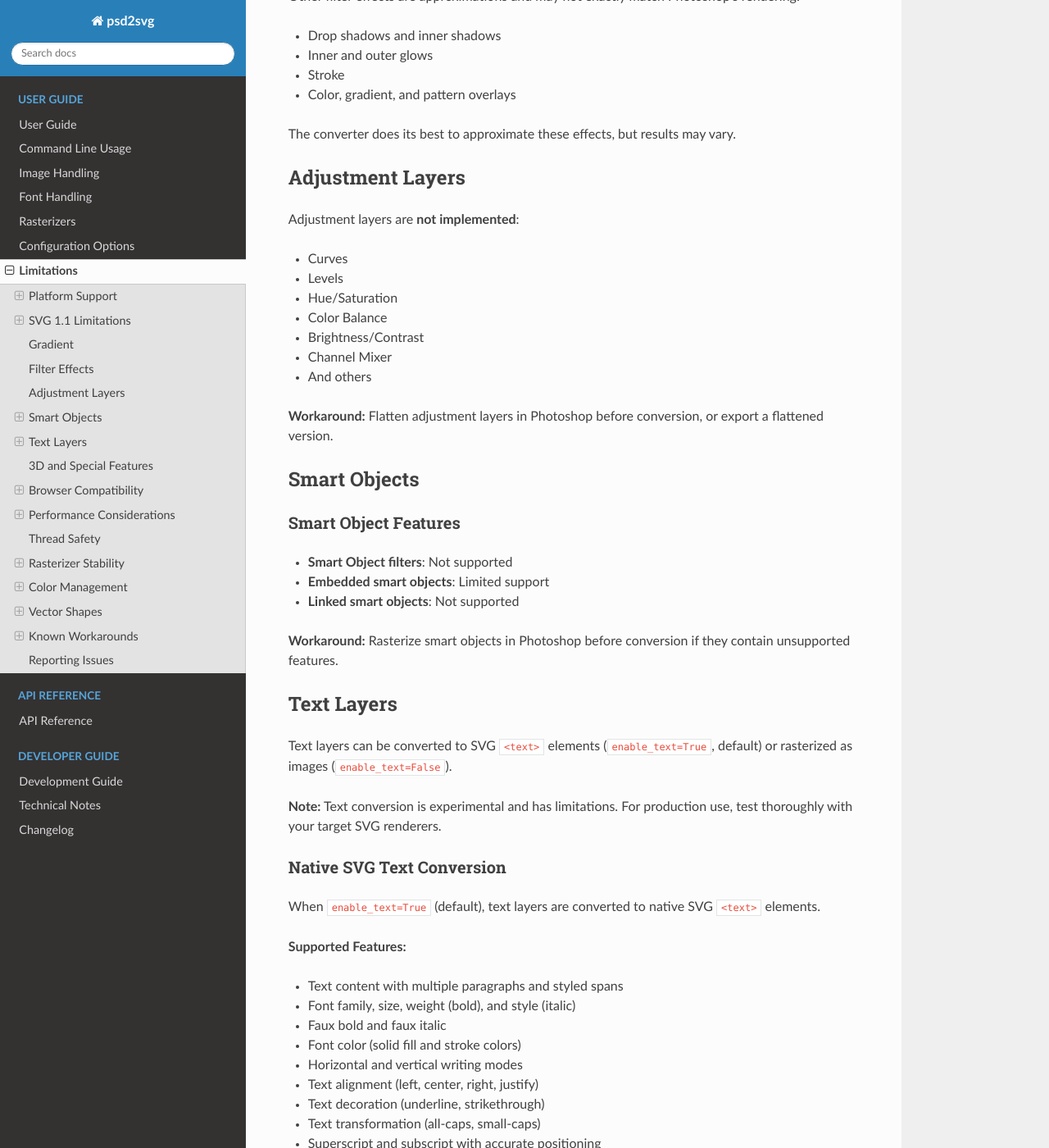
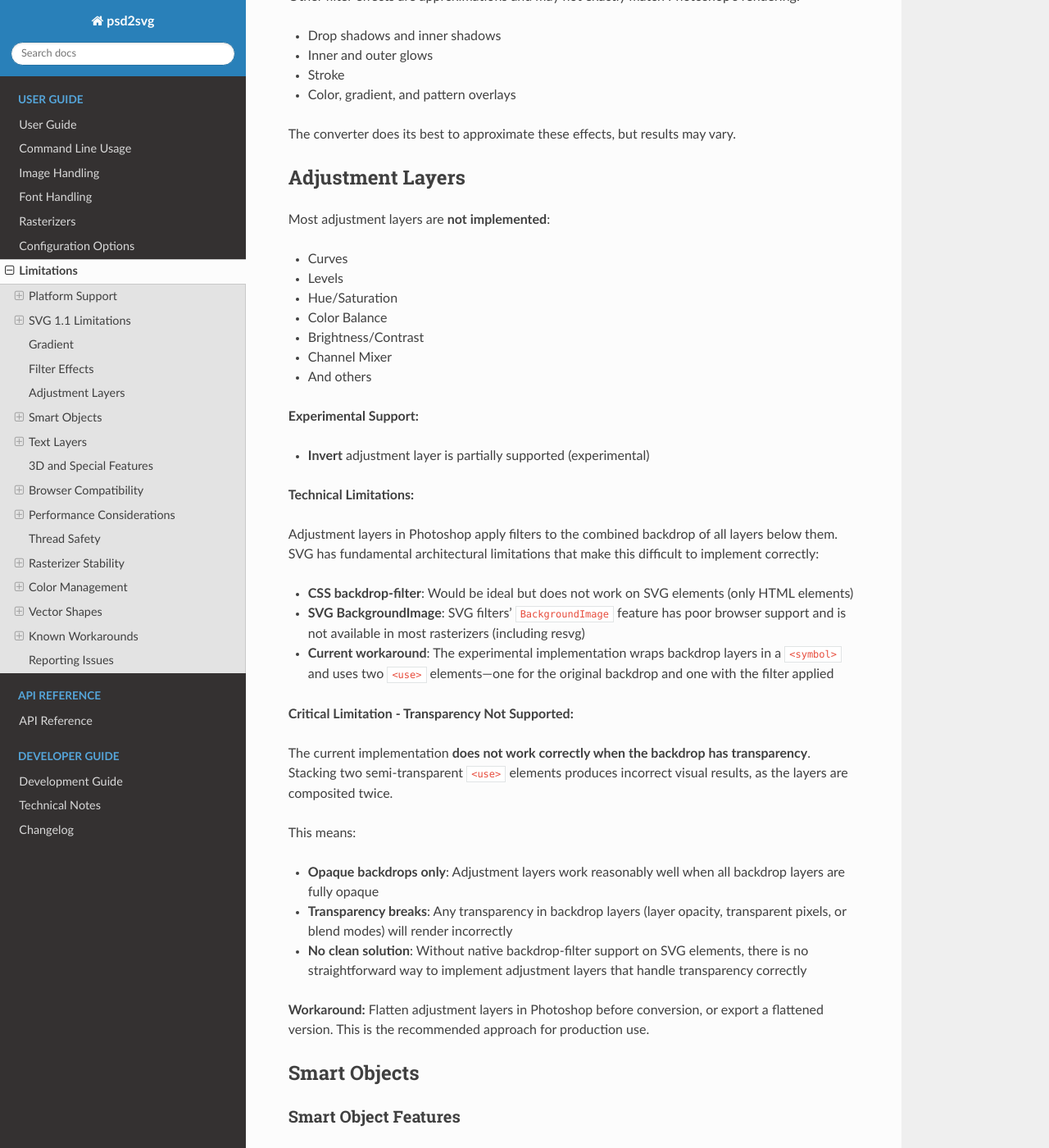
Before and after one commit to kyamagu/psd2svg, a Sphinx documentation site: the page built from docs/limitations.rst, in a window 1280 px wide and 1400 px high, scrolled down 2206 px. Shown: the whole window at 82% size. Built offline with Sphinx 7.4.7 and the Read the Docs theme 3.1.0, drawn with Linux system fonts in a browser that asks for light colours.

Commit message:
Document adjustment layer transparency limitations
Add detailed explanation of why adjustment layers don't work correctly
with transparency in SVG. Clarifies the architectural limitations:
- CSS backdrop-filter doesn't work on SVG elements
- SVG BackgroundImage has poor support in renderers
- Current double-use workaround causes incorrect compositing with transparency

This helps set user expectations and explains why flattening adjustment
layers is the recommended approach for production use.

🤖 Generated with [Claude Code](https://claude.com/claude-code)

Co-Authored-By: Claude <noreply@anthropic.com>

```diff
--- a/docs/limitations.rst
+++ b/docs/limitations.rst
@@ -94,7 +94,7 @@ The converter does its best to approximate these effects, but results may vary.
 Adjustment Layers
 -----------------
 
-Adjustment layers are **not implemented**:
+Most adjustment layers are **not implemented**:
 
 * Curves
 * Levels
@@ -104,7 +104,29 @@ Adjustment layers are **not implemented**:
 * Channel Mixer
 * And others
 
-**Workaround:** Flatten adjustment layers in Photoshop before conversion, or export a flattened version.
+**Experimental Support:**
+
+* **Invert** adjustment layer is partially supported (experimental)
+
+**Technical Limitations:**
+
+Adjustment layers in Photoshop apply filters to the combined backdrop of all layers below them. SVG has fundamental architectural limitations that make this difficult to implement correctly:
+
+* **CSS backdrop-filter**: Would be ideal but does not work on SVG elements (only HTML elements)
+* **SVG BackgroundImage**: SVG filters' ``BackgroundImage`` feature has poor browser support and is not available in most rasterizers (including resvg)
+* **Current workaround**: The experimental implementation wraps backdrop layers in a ``<symbol>`` and uses two ``<use>`` elements—one for the original backdrop and one with the filter applied
+
+**Critical Limitation - Transparency Not Supported:**
+
+The current implementation **does not work correctly when the backdrop has transparency**. Stacking two semi-transparent ``<use>`` elements produces incorrect visual results, as the layers are composited twice.
+
+This means:
+
+* **Opaque backdrops only**: Adjustment layers work reasonably well when all backdrop layers are fully opaque
+* **Transparency breaks**: Any transparency in backdrop layers (layer opacity, transparent pixels, or blend modes) will render incorrectly
+* **No clean solution**: Without native backdrop-filter support on SVG elements, there is no straightforward way to implement adjustment layers that handle transparency correctly
+
+**Workaround:** Flatten adjustment layers in Photoshop before conversion, or export a flattened version. This is the recommended approach for production use.
 
 Smart Objects
 -------------
```
